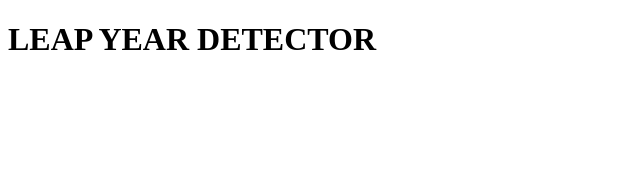
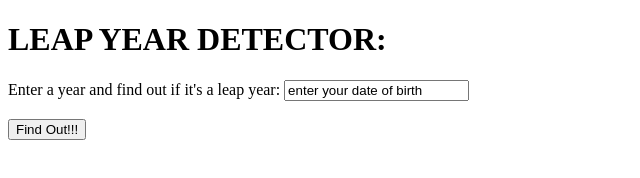
Before and after one commit to AnumAsif/leap-year-calculator, a plain HTML site: page index.html in a window 1280 px wide. Shown: the whole page, without its empty margins (0-640 px from the left). Drawn offline with Linux system fonts and the light colour scheme.

Commit message:
Add p and input tag to get a value from user

```diff
--- a/index.html
+++ b/index.html
@@ -6,6 +6,12 @@
     <title>Leap Year</title>
   </head>
   <body>
-    <h1>LEAP YEAR DETECTOR</h1>
+    <h1>LEAP YEAR DETECTOR:</h1>
+    <p>Enter a year and find out if it's a leap year:
+      <input type="text" name="year" value="enter your date of birth" id = "yearID"><br ><br>
+      <button type="button" name="submit" onClick="leapYear()" >Find Out!!!</button>
+    </p>
+    <p id ="result"></p>
+    <script src = "js/index.js"></script>
   </body>
 </html>
```
